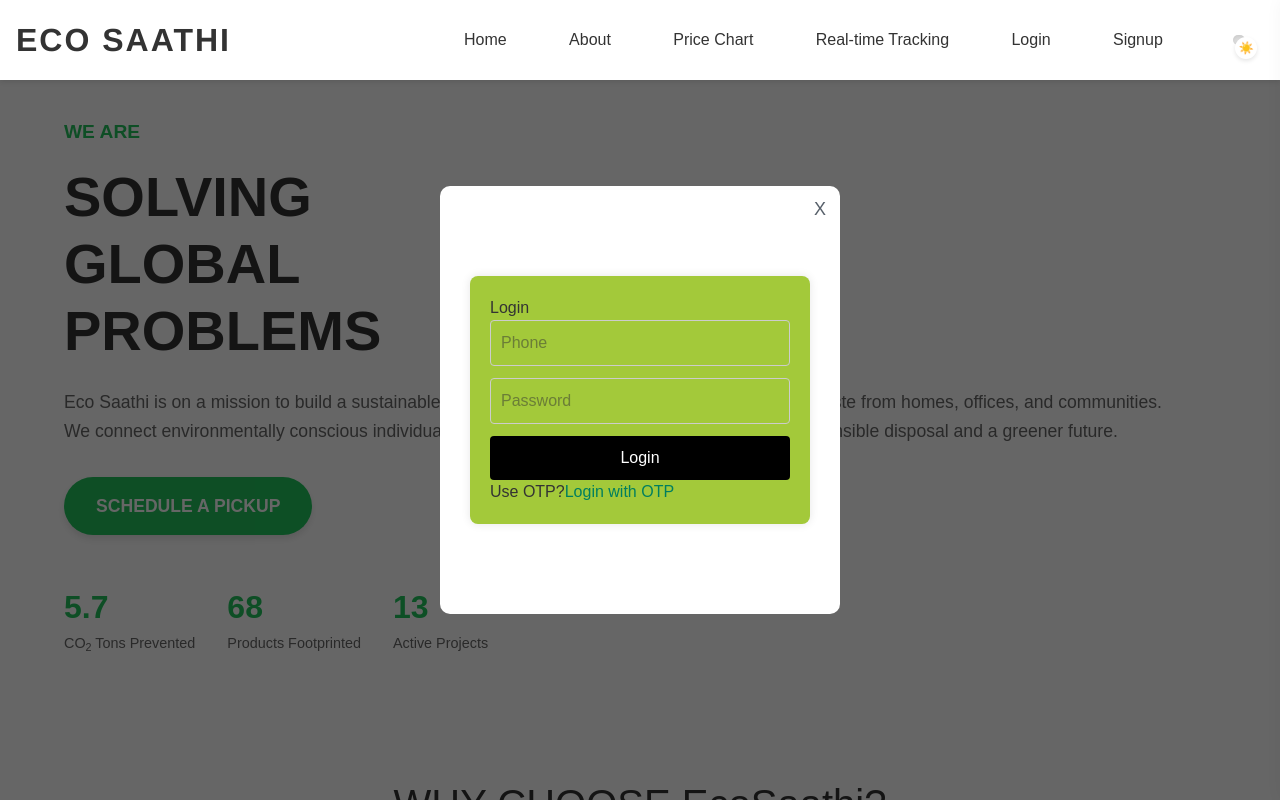
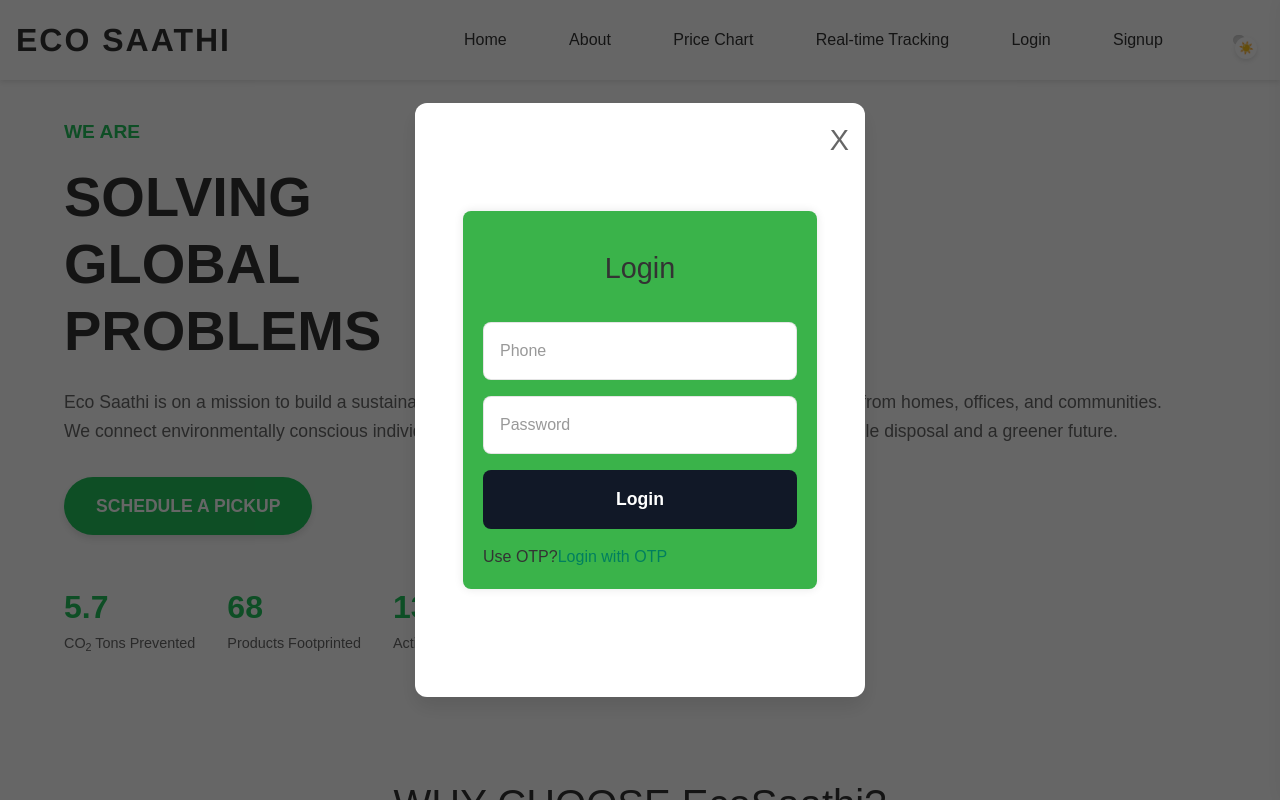
Before and after one commit to ShubhamMishra99/Eco-Saathi, a React (Vite) app in the folder client/: page / in a window 1280 px wide. Both pictures are taken after a click on the button "Login". Shown: the top 800 px of the page. Built offline with nearby package versions, Linux system fonts and the light colour scheme; no server answers.

Commit message:
inhanced auth/css

```diff
--- a/client/src/Home/Auth/auth.css
+++ b/client/src/Home/Auth/auth.css
@@ -2,27 +2,61 @@
   max-width: 400px;
   margin: 60px auto;
   padding: 20px;
-  background: #a3c93a;
+  background: #3AB34A;
   border-radius: 8px;
   box-shadow: 0 0 10px rgba(0,0,0,0.1);
 }
 .auth-container form {
   display: flex;
   flex-direction: column;
+  gap: 1rem;
+}
+.auth-container h2 {
+  text-align: center;
+  margin-top: 1rem;
+  margin-bottom: 2rem;
+  color: var(0072);
+  font-size: 1.8rem;
 }
 .auth-container input {
-  padding: 10px;
-  margin-bottom: 12px;
-  border: 1px solid #ccc;
-  border-radius: 4px;
+  padding: 1rem;
+  border: 1px solid var(--border-color);
+  border-radius: 8px;
+  font-size: 1rem;
+  background-color: var(--bg-primary);
+  color: var(--text-primary);
+  transition: border-color 0.3s ease, box-shadow 0.3s ease;
+}
+.auth-container input:focus {
+  outline: none;
+  border-color: var(--accent-primary);
+  box-shadow: 0 0 5px rgba(var(--accent-primary-rgb), 0.5);
 }
 .auth-container button {
-  padding: 10px;
-  background: black;
+  padding: 1rem;
+  background: #111827;
   color: white;
   border: none;
-  border-radius: 4px;
+  border-radius: 8px;
   cursor: pointer;
+  font-size: 1.1rem;
+  font-weight: 600;
+  transition: background 0.3s ease, transform 0.2s ease;
+}
+.auth-container button:hover {
+  background: #111827;
+  transform: translateY(-2px);
+}
+.auth-container .link {
+  color: var(--accent-primary);
+  text-decoration: none;
+  font-weight: 600;
+  margin-top: 1rem;
+  text-align: center;
+  display: block;
+}
+.auth-container .link:hover {
+  text-decoration: underline;
 }
 .modal {
   position: fixed;
@@ -34,22 +68,29 @@
   display: flex;
   justify-content: center;
   align-items: center;
-  z-index: 999;
+  z-index: 1000;
 }
 .modal-content {
-  background: #fff;
-  padding: 30px;
-  border-radius: 10px;
+  background: var(--card-bg);
+  padding: 3rem;
+  border-radius: 12px;
   width: 90%;
-  max-width: 400px;
+  max-width: 450px;
   position: relative;
+  box-shadow: 0 10px 20px var(--shadow-color);
+  color: var(--text-primary);
 }
 .close-btn {
   position: absolute;
-  top: 10px;
-  right: 14px;
+  top: 1rem;
+  right: 1rem;
   border: none;
   background: transparent;
-  font-size: 18px;
+  font-size: 1.8rem;
   cursor: pointer;
+  color: var(--text-secondary);
+  transition: color 0.3s ease;
 }
+.close-btn:hover {
+  color: var(--text-primary);
+}
```
